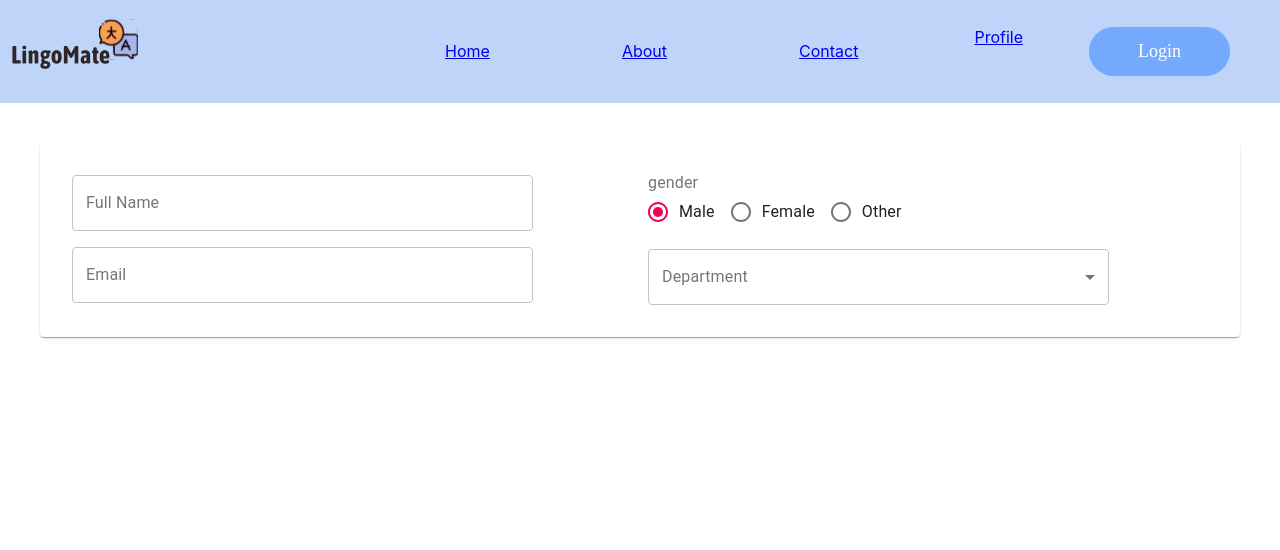
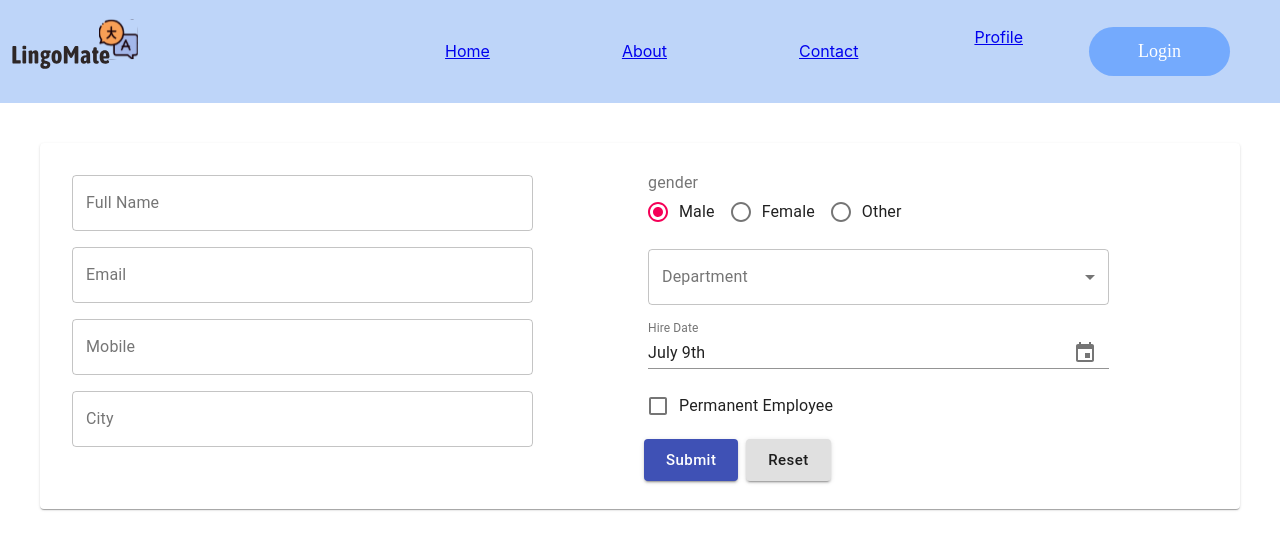
Before and after one commit to tinatinkokoshvili/LingoMate, a React (Create React App) app: page /form in a window 1280 px wide. Shown: the top 550 px of the page. Built offline with nearby package versions, Linux system fonts and the light colour scheme.

Commit message:
Added Checkbox, DatePicker, and Button

```diff
--- a/package.json
+++ b/package.json
@@ -3,13 +3,16 @@
   "version": "0.1.0",
   "private": true,
   "dependencies": {
+    "@date-io/date-fns": "^1.3.13",
     "@material-ui/core": "^4.12.1",
     "@material-ui/data-grid": "^4.0.0-alpha.33",
+    "@material-ui/pickers": "^3.3.10",
     "@material-ui/styles": "^4.11.4",
     "@testing-library/jest-dom": "^5.11.4",
     "@testing-library/react": "^11.1.0",
     "@testing-library/user-event": "^12.1.10",
     "aphrodite": "^2.4.0",
+    "date-fns": "^2.22.1",
     "react": "^17.0.2",
     "react-dom": "^17.0.2",
     "react-router-dom": "^5.2.0",
--- /dev/null
+++ b/src/components/controls/Button.js
@@ -0,0 +1,31 @@
+import React from 'react'
+import { Button as MuiButton, makeStyles} from "@material-ui/core"
+
+const useStyles = makeStyles(theme => ({
+    root: {
+        margin: theme.spacing(0.5)
+    },
+    label: {
+        textTransform: 'none'
+    }
+}))
+
+
+
+
+export default function Button(props) {
+    const { text, size, color, variant, onClick, ...other } = props;
+    const classes = useStyles();
+    return (
+        <MuiButton
+        variant={variant || "contained"}
+        size={size || "large"}
+        color={color || "primary"}
+        onClick={onClick}
+        {...other}
+        classes={{root: classes.root, label: classes.label}}
+        >
+           {text}
+        </MuiButton>
+    )
+}
--- /dev/null
+++ b/src/components/controls/Checkbox.js
@@ -0,0 +1,26 @@
+import React from 'react';
+import { FormControl, FormControlLabel, Checkbox as MuiCheckbox } from '@material-ui/core';
+
+export default function Checkbox(props) {
+    const {name, label, value, onChange} = props;
+
+    const convertToDefaultEventPara = (name, value) => ({
+        target: {
+            name, value
+        }
+    })
+
+    return (
+        <FormControl>
+            <FormControlLabel
+                control={<MuiCheckbox
+                    name={name}
+                    color="primary"
+                    checked={value}
+                    onChange={e => onChange(convertToDefaultEventPara(e.target.name, e.target.checked))}
+                />}
+                label={label}
+            />
+        </FormControl>
+    )
+}
--- a/src/components/controls/Controls.js
+++ b/src/components/controls/Controls.js
@@ -1,11 +1,17 @@
 import Input from "./Input";
 import RadioGroup from "./RadioGroup";
 import Select from "./Select";
+import Checkbox from "./Checkbox";
+import DatePicker from "./DatePicker";
+import Button from "./Button";
 
 const Controls = {
     Input,
     RadioGroup,
     Select,
+    Checkbox,
+    DatePicker,
+    Button,
 }
 
 export default Controls;
--- /dev/null
+++ b/src/components/controls/DatePicker.js
@@ -0,0 +1,27 @@
+import React from 'react';
+import { MuiPickersUtilsProvider, KeyboardDatePicker } from '@material-ui/pickers';
+import DateFnsUtils from "@date-io/date-fns";
+
+export default function DataPicker(props) {
+    const { name, label, value, onChange } = props;
+
+    const convertToDefaultEventPara = (name, value) => ({
+        target: {
+            name, value
+        }
+    })
+
+    return (
+        <MuiPickersUtilsProvider utils={DateFnsUtils}>
+            <KeyboardDatePicker disableTollbar
+                variant="inline"
+                inputVarint="outlined"
+                label={label}
+                formate="MMM/dd/yyyy"
+                name={name}
+                value={value}
+                onChange={date => onChange(convertToDefaultEventPara(name, date))}
+            />
+        </MuiPickersUtilsProvider>
+    )
+}
--- a/src/screens/FormPage/UserForm.js
+++ b/src/screens/FormPage/UserForm.js
@@ -49,6 +49,18 @@
                 value={values.email}
                 onChange={handleInputChange}
             />
+            <Controls.Input
+                name="mobile"
+                label="Mobile"
+                value={values.mobile}
+                onChange={handleInputChange}
+            />
+            <Controls.Input
+                name="city"
+                label="City"
+                value={values.city}
+                onChange={handleInputChange}
+            />
             </Grid>
             <Grid items xs={6}>
                 <Controls.RadioGroup
@@ -65,6 +77,29 @@
                     onChange={handleInputChange}
                     options={employeeService.getDeaprtmentCollection()}
                 />
+                <Controls.DatePicker
+                    name="hireDate"
+                    label="Hire Date"
+                    value={values.hireDate}
+                    onChange={handleInputChange}
+                />
+                <Controls.Checkbox
+                    name="isPermanent"
+                    label="Permanent Employee"
+                    value={values.isPermanent}
+                    onChange={handleInputChange}
+                />
+                <div>
+                    <Controls.Button
+                        type="submit"
+                        text="Submit"
+                    />
+                    <Controls.Button
+                        type="reset"
+                        text="Reset"
+                        color="default"
+                    />
+                </div>
             </Grid>
         </Grid>
         </InnerForm>
```
Also changed, not shown: 2 other files (tests, documents, lock files or other folders).
